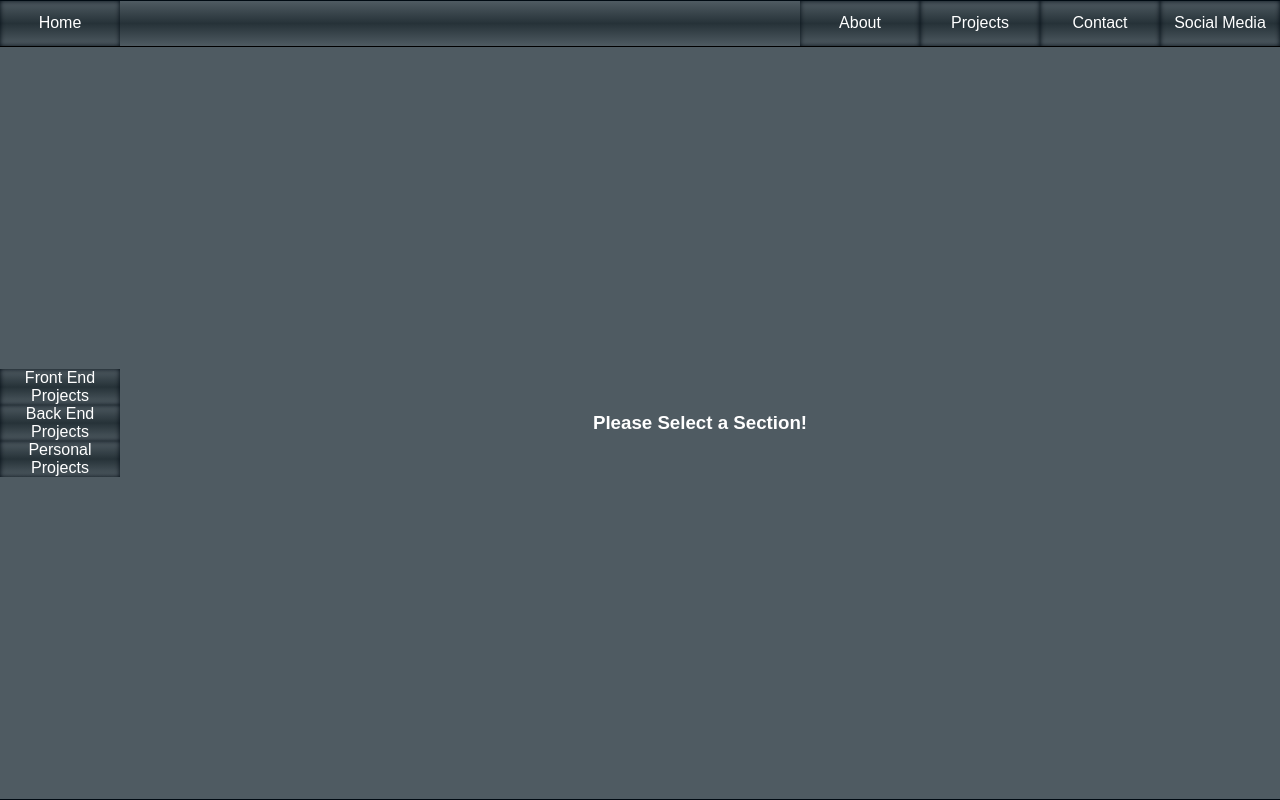
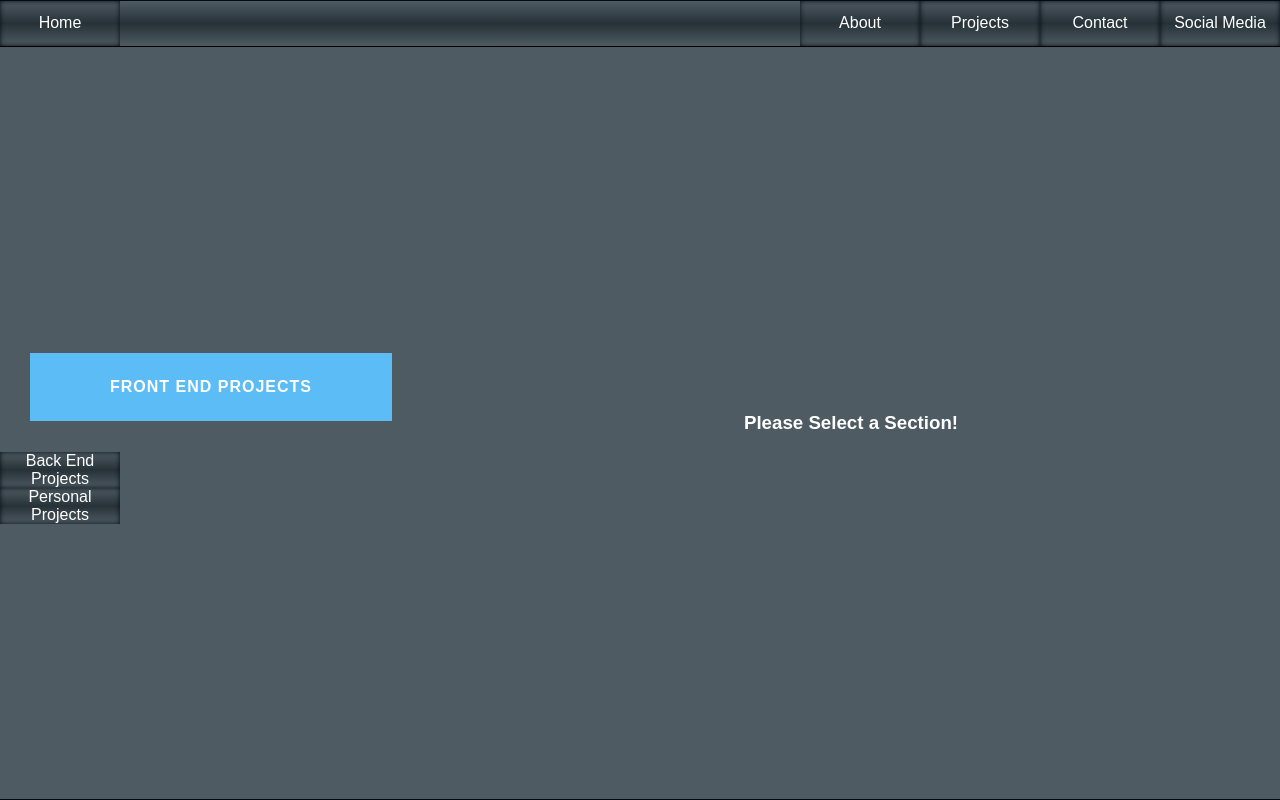
Before and after one commit to tbwilson89/portfolio, a React (Create React App) app: page /projects in a window 1280 px wide. Built offline with nearby package versions, Linux system fonts and the light colour scheme; the HTML template or start-up script is replaced by a standard one.

Commit message:
New button look

```diff
--- a/src/App.css
+++ b/src/App.css
@@ -149,6 +149,61 @@
   flex-direction: column;
   justify-content: center; }
 
+.btn {
+  border: none;
+  font-family: inherit;
+  font-size: inherit;
+  color: inherit;
+  background: none;
+  cursor: pointer;
+  padding: 25px 80px;
+  display: inline-block;
+  margin: 15px 30px;
+  text-transform: uppercase;
+  letter-spacing: 1px;
+  font-weight: 700;
+  outline: none;
+  position: relative;
+  -webkit-transition: all 0.3s;
+  -moz-transition: all 0.3s;
+  transition: all 0.3s; }
+
+.btn:after {
+  content: '';
+  position: absolute;
+  z-index: -1;
+  transition: all 0.3s; }
+
+.perspective {
+  perspective: 800px;
+  display: inline-block; }
+
+.project-link-btn {
+  display: block;
+  background: #5cbcf6;
+  transform-style: preserve-3d; }
+
+.project-link-btn:after {
+  width: 21%;
+  height: 100%;
+  left: -20%;
+  top: 0;
+  background: #49a7df;
+  -webkit-transform-origin: 100% 0%;
+  -webkit-transform: rotateY(-90deg);
+  -moz-transform-origin: 100% 0%;
+  -moz-transform: rotateY(-90deg);
+  -ms-transform-origin: 100% 0%;
+  -ms-transform: rotateY(-90deg);
+  transform-origin: 100% 0%;
+  transform: rotateY(-90deg); }
+
+.project-link-btn:hover {
+  -webkit-transform: rotateY(15deg);
+  -moz-transform: rotateY(15deg);
+  -ms-transform: rotateY(15deg);
+  transform: rotateY(15deg); }
+
 .projects-display {
   display: flex;
   justify-content: center;
--- a/src/App.scss
+++ b/src/App.scss
@@ -205,6 +205,61 @@ $background-main: #000a12;
   flex-direction: column;
   justify-content: center;
 }
+.btn {
+	border: none;
+	font-family: inherit;
+	font-size: inherit;
+	color: inherit;
+	background: none;
+	cursor: pointer;
+	padding: 25px 80px;
+	display: inline-block;
+	margin: 15px 30px;
+	text-transform: uppercase;
+	letter-spacing: 1px;
+	font-weight: 700;
+	outline: none;
+	position: relative;
+	-webkit-transition: all 0.3s;
+	-moz-transition: all 0.3s;
+	transition: all 0.3s;
+}
+.btn:after {
+  content: '';
+  position: absolute;
+  z-index: -1;
+  transition: all 0.3s;
+}
+.perspective {
+  perspective: 800px;
+  display: inline-block;
+}
+.project-link-btn {
+  display: block;
+  background: #5cbcf6;
+  transform-style: preserve-3d;
+}
+.project-link-btn:after {
+  width: 21%;
+  height: 100%;
+  left: -20%;
+  top: 0;
+  background: #49a7df;
+  -webkit-transform-origin: 100% 0%;
+	-webkit-transform: rotateY(-90deg);
+	-moz-transform-origin: 100% 0%;
+	-moz-transform: rotateY(-90deg);
+	-ms-transform-origin: 100% 0%;
+	-ms-transform: rotateY(-90deg);
+  transform-origin: 100% 0%;
+  transform: rotateY(-90deg);
+}
+.project-link-btn:hover {
+  -webkit-transform: rotateY(15deg);
+  -moz-transform: rotateY(15deg);
+  -ms-transform: rotateY(15deg);
+  transform: rotateY(15deg);
+}
 .projects-display {
   display: flex;
   justify-content: center;
--- a/src/components/feprojects.js
+++ b/src/components/feprojects.js
@@ -1,4 +1,4 @@
-import React, { Component } from 'react';
+import React from 'react';
 import Codepen from 'react-codepen'
 
 const FEProjects = ({ match }) => {
--- a/src/components/projects.js
+++ b/src/components/projects.js
@@ -12,7 +12,7 @@ const Projects = ({ match }) => {
   return (
     <div className='project-wrapper'>
       <div className='projects-nav'>
-        <Link to={`${match.url}/frontend/testing`}><div className='link-btn'>Front End Projects</div></Link>
+        <Link to={`${match.url}/frontend/testing`}><p className='perspective'><div className='btn project-link-btn'>Front End Projects</div></p></Link>
         <Link to={`${match.url}/backend`}><div className='link-btn'>Back End Projects</div></Link>
         <Link to={`${match.url}/personal`}><div className='link-btn'>Personal Projects</div></Link>
       </div>
--- a/src/components/title.js
+++ b/src/components/title.js
@@ -1,4 +1,5 @@
 import React, { Component } from 'react'
+import {Link} from 'react-router-dom'
 
 class Title extends Component {
 
@@ -10,12 +11,12 @@ class Title extends Component {
           <h3>Web Development</h3>
           <div id='quicklinks'>
             <div className='resp-break'>
-              <span id='wholink' onClick={() => this.props.handleClick('about')}>&lt; About &gt;</span>
-              <span id='projectlink'><a href='#section2' onClick={() => this.props.handleClick('projects')}>&lt; Projects &gt;</a></span>
+              <Link to='/about'><span id='wholink'>&lt; About &gt;</span></Link>
+              <Link to='/projects'><span id='projectlink'>&lt; Projects &gt;</span></Link>
             </div>
             <div className='resp-break'>
-              <span id='contactlink'><a href='#section3' onClick={() => this.props.handleClick('contact')}>&lt; Contact &gt;</a></span>
-              <span id='sociallink'><a href='#section4' onClick={() => this.props.handleClick('social')}>&lt; Social Links &gt;</a></span>
+              <Link to='/contact'><span id='contactlink'>>&lt; Contact &gt;</span></Link>
+              <Link to='/social'><span id='sociallink'>&lt; Social Links &gt;</span></Link>
             </div>
           </div>
         </div>
```
Also changed, not shown: 2 other files (tests, documents, lock files or other folders).
